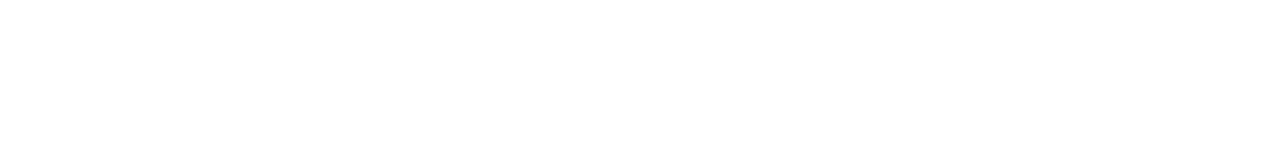
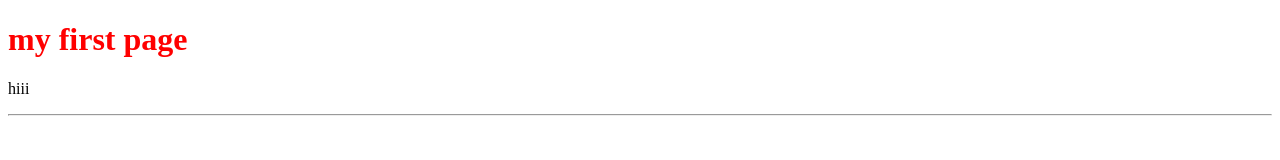
Before and after one commit to kalyani1234-sam/webtech_A4, a plain HTML site: page index.html in a window 1280 px wide. Drawn offline with Linux system fonts and the light colour scheme.

Commit message:
Update index.html

```diff
--- a/index.html
+++ b/index.html
@@ -3,9 +3,12 @@
 <head>
 	<meta charset="utf-8">
 	<meta name="viewport" content="width=device-width, initial-scale=1">
-	<title>my first web page going live </title>
+	<title>my first web page hosted live </title>
 </head>
 <body>
+	<h1 style="color: red;">my first page</h1>
+	<p>hiii</p>
+	<hr>
 
 </body>
 </html>
```
